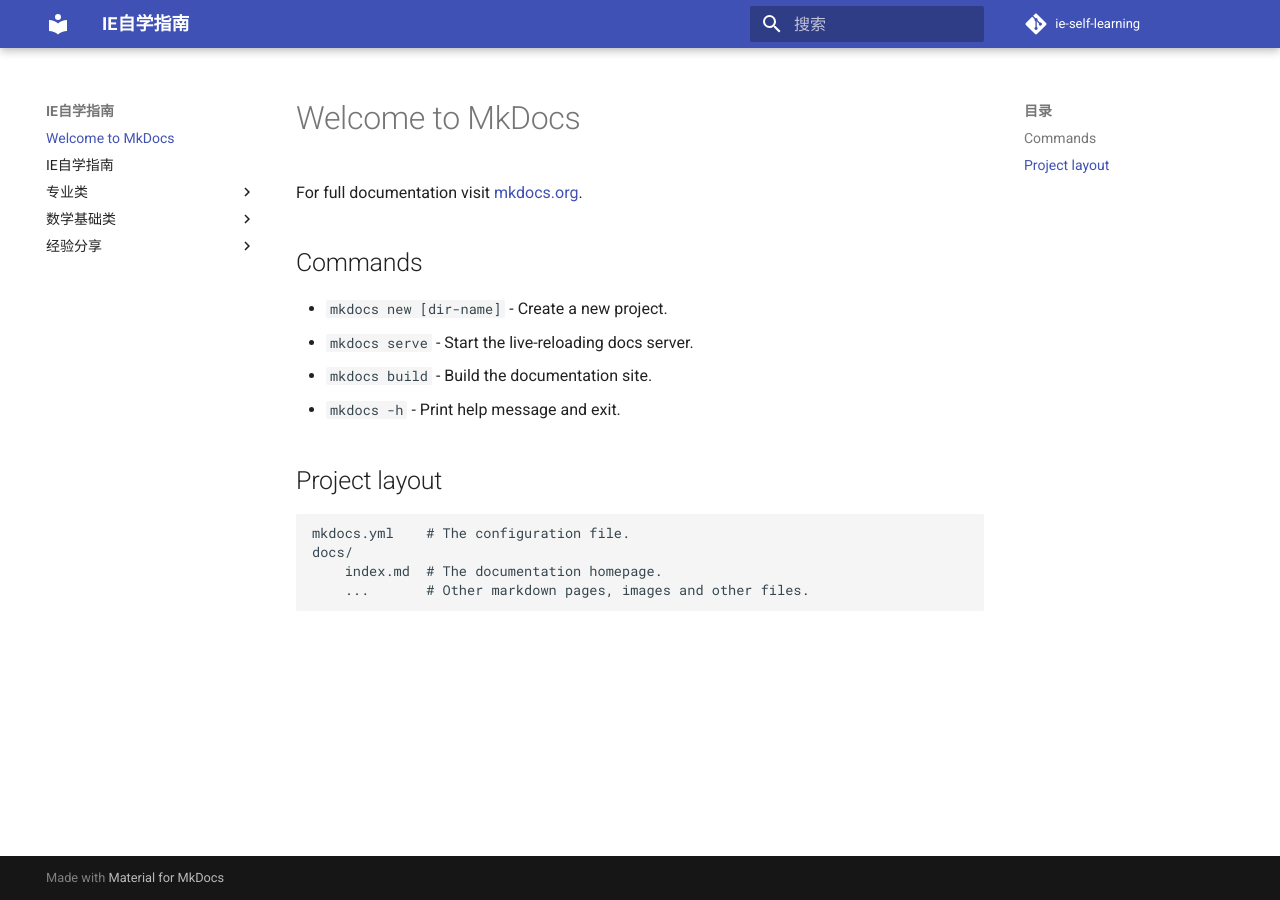
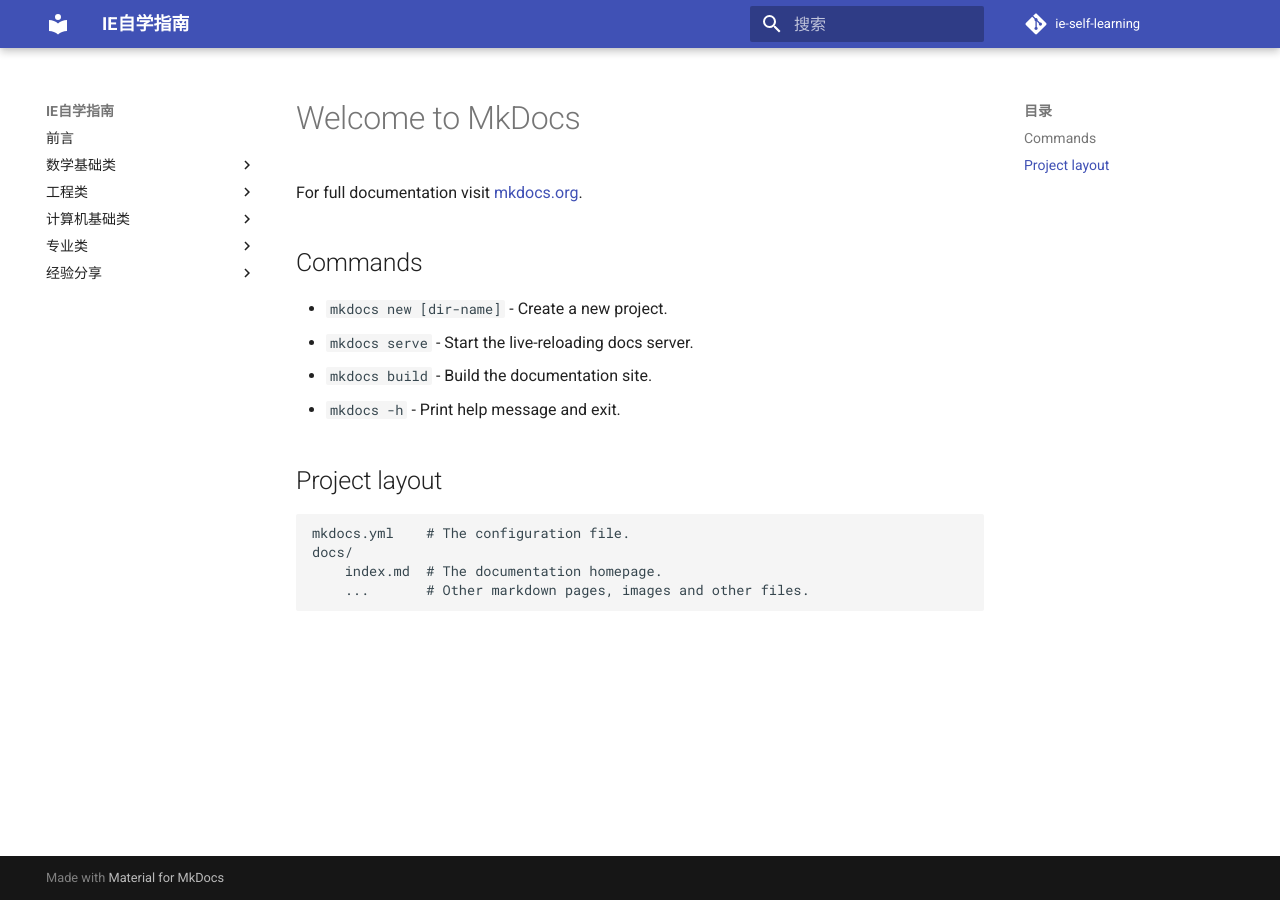
Before and after one commit to ceclin/ie-self-learning, an MkDocs documentation site: the page built from docs/index.md, in a window 1280 px wide. Built offline with MkDocs 1.6.1 and Material for MkDocs 9.7.7, drawn with Linux system fonts in a browser that asks for light colours; comment, search, counter and statistics services are not loaded; part of the change alters nothing that is shown.

Commit message:
Update mkdocs.yml (#13)
correct the structure sequence

```diff
--- a/mkdocs.yml
+++ b/mkdocs.yml
@@ -1,4 +1,7 @@
 site_name: IE自学指南
+site_author: LinShengxin & ChenJiangxi & GuanRui
+site_description: >-
+  IE自学指南
 
 repo_name: ie-self-learning
 repo_url: https://github.com/ceclin/ie-self-learning
@@ -6,3 +9,30 @@ repo_url: https://github.com/ceclin/ie-self-learning
 theme:
   name: material
   language: zh
+
+
+nav:
+  - 前言: "前言.md"
+  - 数学基础类:
+      - 微积分: "数学基础类/微积分.md"
+      - 线性代数: "数学基础类/线性代数.md"
+      - 概率论与数理统计: "数学基础类/概率论与数理统计.md"
+      - 运筹学: "数学基础类/运筹学.md"
+      - 工程统计学: "数学基础类/工程统计学.md"
+  - 工程类:
+      - 机械制图: ""
+      - 制造工艺: ""
+  - 计算机基础类:
+      - C++程序设计: ""
+      - 数据结构: ""
+      - 数据库原理: ""
+  - 专业类:
+      - 大数据分析: "专业类/大数据分析.md"
+  - 经验分享:
+      - 学习经验: "经验分享/保研经验.md"
+      - 保研经验: "经验分享/保研经验.md"
+      - 考研经验: "经验分享/考研经验.md"
+      - 留学经验: "经验分享/留学经验.md"
+      - 就业经验: "经验分享/就业经验.md"
+      - 毕业杂谈:
+          - 2017-毕业狗眼中的交大工工: ""
```
